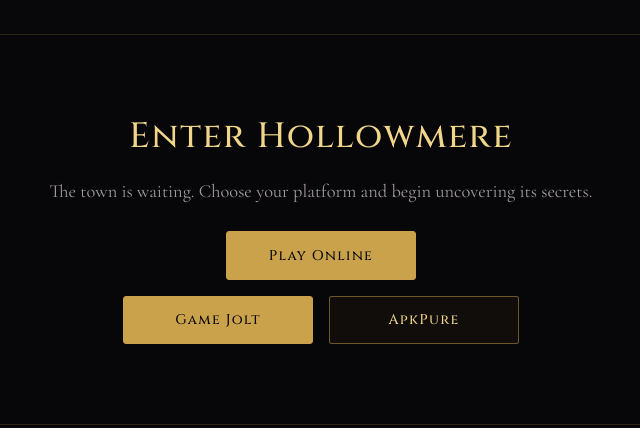
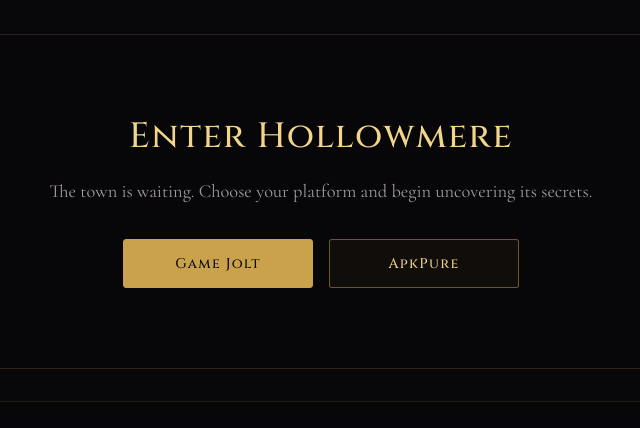
Before and after one commit to taleverse202/TaleVerse-Website, a plain HTML site: page hollowmere.html in a window 1280 px wide. Shown: the part 3486-3914 px from the top of the page, without its empty margins (319-959 px from the left). Drawn offline with nearby package versions, Linux system fonts and the light colour scheme.

Commit message:
Update hollowmere.html

```diff
--- a/hollowmere.html
+++ b/hollowmere.html
@@ -476,14 +476,7 @@
         Choose your platform and begin uncovering its secrets.
       </p>
 
-<div class="platform-links" style="margin-top:1.5rem">
-  <a class="btn solid" href="/play/hollowmere/" target="_blank" rel="noopener">
-    Play Online
-  </a>
-</div>
-
-<div class="platform-links" id="platform-links" style="margin-top:1rem"></div>
-    </div>
+<div class="platform-links" id="platform-links"></div>
 
   </section>
 
```
